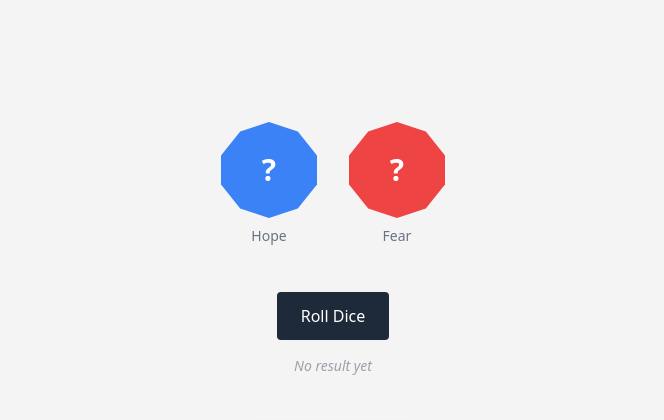
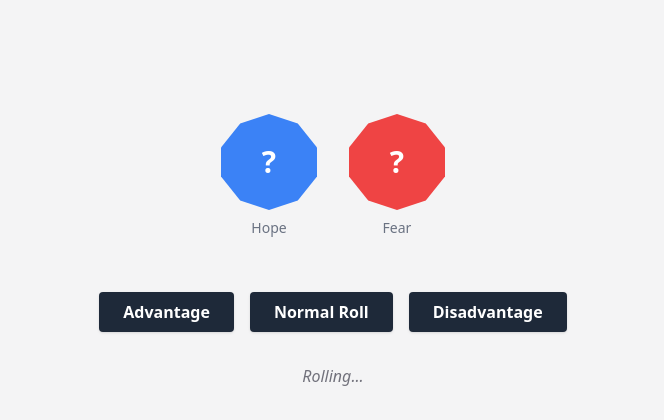
Before and after one commit to vkaraujo/daggerheart-dice-roller, a React (Vite) app: page / in a window 1280 px wide. Shown: the top 420 px of the page, without its empty margins (307-971 px from the left). Built offline with nearby package versions, Linux system fonts and the light colour scheme.

Commit message:
feat: advantage tech

```diff
--- a/src/App.jsx
+++ b/src/App.jsx
@@ -1,11 +1,12 @@
 import Dice from "./components/Dice";
+import D6 from "./components/D6";
 import RollButton from "./components/RollButton";
 import ResultDisplay from "./components/ResultDisplay";
 import ResultBox from "./components/ResultBox";
 import useDiceRoll from "./hooks/useDiceRoll";
 
 export default function App() {
-  const { hope, fear, rolling, prompt, roll } = useDiceRoll();
+  const { hope, fear, d6, mode, rolling, prompt, roll } = useDiceRoll();
 
   const isCritical = hope === fear && hope !== null;
   const hopeWins = hope > fear;
@@ -13,7 +14,16 @@ export default function App() {
 
   return (
     <div className="min-h-screen bg-zinc-100 text-zinc-800 flex flex-col items-center justify-center p-4 relative">
-      <div className="flex gap-8 mb-6">
+      <div className="flex flex-col items-center gap-y-4 mb-6">
+        {mode !== "normal" && (
+          <p className="mb-2 text-sm text-zinc-500 italic">
+            Rolling with {mode}...
+          </p>
+        )}
+
+        <div className="flex gap-8 mb-6 items-center">
+          {mode === "advantage" && <D6 value={d6} />}
+
           <Dice
             label="Hope"
             value={hope}
@@ -22,6 +32,7 @@ export default function App() {
             isWinner={!isCritical && hopeWins}
             isCritical={isCritical}
           />
+
           <Dice
             label="Fear"
             value={fear}
@@ -30,11 +41,25 @@ export default function App() {
             isWinner={!isCritical && fearWins}
             isCritical={isCritical}
           />
+
+          {mode === "disadvantage" && <D6 value={d6} />}
+        </div>
       </div>
 
-      <RollButton onClick={roll} disabled={rolling} />
+      <div className="flex justify-center gap-x-4 mb-4">
+        <RollButton onClick={() => roll("advantage")} disabled={rolling}>
+          Advantage
+        </RollButton>
+        <RollButton onClick={() => roll("normal")} disabled={rolling}>
+          Normal Roll
+        </RollButton>
+        <RollButton onClick={() => roll("disadvantage")} disabled={rolling}>
+          Disadvantage
+        </RollButton>
+      </div>
+
       <ResultDisplay hope={hope} fear={fear} prompt={prompt} />
-      <ResultBox hope={hope} fear={fear} />
+      <ResultBox hope={hope} fear={fear} extra={d6} mode={mode}/>
 
       <div className="mt-10 text-center text-sm opacity-70">
         <img
--- /dev/null
+++ b/src/components/D6.jsx
@@ -0,0 +1,9 @@
+export default function D6({ value }) {
+  if (value == null) return null;
+
+  return (
+    <div className="w-10 h-10 flex items-center justify-center text-white font-bold text-lg bg-gray-700 rounded-sm shadow">
+      {value}
+    </div>
+  );
+}
--- a/src/components/ResultBox.jsx
+++ b/src/components/ResultBox.jsx
@@ -1,13 +1,53 @@
-export default function ResultBox({ hope, fear, extra = null }) {
+export default function ResultBox({ hope, fear, extra = null, mode = "normal" }) {
   const hasRolled = hope != null && fear != null;
-  const total = hasRolled ? hope + fear + (extra ?? 0) : null;
+  let total = hasRolled ? hope + fear : null;
+  let modifier = 0;
+
+  if (total != null && extra != null) {
+    modifier = mode === "advantage" ? extra : mode === "disadvantage" ? -extra : 0;
+    total += modifier;
+  }
+
+  const renderBreakdown = () => {
+    if (!hasRolled) return null;
+
+    const parts = [`${hope}`, `${fear}`];
+
+    if (extra != null) {
+      const isAdv = mode === "advantage";
+      const isDis = mode === "disadvantage";
+      const sign = isDis ? " - " : " + ";
+      const color = isAdv
+        ? "text-green-600"
+        : isDis
+        ? "text-red-600"
+        : "";
+
+      parts.push(
+        <span key="mod" className={color}>
+          {sign}{extra}
+        </span>
+      );
+    }
+
+    return (
+      <>
+        (
+        {parts.map((part, index) => (
+          <span key={index}>{index > 0 && typeof part === "string" ? " + " : ""}{part}</span>
+        ))}
+        )
+      </>
+    );
+  };
 
   return (
     <div className="mt-8 flex justify-center w-full">
       <div className="bg-white text-zinc-800 px-6 py-2 rounded-full shadow-md border border-zinc-300 text-lg font-medium min-w-[200px] text-center">
         {hasRolled ? (
           <>
-            Total Result: <span className="font-bold">{total}</span>
+            Total Result: <span className="font-bold">{total}</span>{" "}
+            <span className="text-sm text-zinc-500 font-normal ml-2">{renderBreakdown()}</span>
           </>
         ) : (
           <span className="text-zinc-400">Waiting for roll...</span>
--- a/src/components/ResultDisplay.jsx
+++ b/src/components/ResultDisplay.jsx
@@ -1,11 +1,46 @@
-export default function ResultDisplay({ hope, fear, prompt }) {
+export default function ResultDisplay({ hope, fear, prompt, rolling }) {
+  if (rolling || !prompt) {
+    return (
+      <div className="text-center mt-4 min-h-[2rem] text-zinc-500 italic">
+        Rolling...
+      </div>
+    );
+  }
+
+  if (hope == null || fear == null) {
+    return (
+      <div className="text-center mt-4 min-h-[2rem] text-zinc-400 italic">
+        No result yet
+      </div>
+    );
+  }
+
+  const isCritical = hope === fear && hope !== null;
+  let prefix = null;
+  let color = null;
+
+  if (isCritical) {
+    prefix = "CRITICAL!";
+    color = "text-purple-600";
+  } else if (hope > fear) {
+    prefix = "Hope!";
+    color = "text-blue-600";
+  } else if (fear > hope) {
+    prefix = "Fear!";
+    color = "text-red-600";
+  }
+
+  const cleanedPrompt =
+  prefix && typeof prompt === "string"
+    ? prompt.replace(`${prefix} `, "")
+    : prompt ?? "";
+
   return (
     <div className="text-center mt-4 min-h-[2rem] text-zinc-600">
-      {hope == null || fear == null ? (
-        <p className="italic text-sm text-zinc-400">No result yet</p>
-      ) : (
-        <p className="text-lg italic"> {prompt}</p>
-      )}
+      <p className="text-lg italic">
+        {prefix && <strong className={`${color} mr-1`}>{prefix}</strong>}
+        {cleanedPrompt}
+      </p>
     </div>
   );
 }
--- a/src/components/RollButton.jsx
+++ b/src/components/RollButton.jsx
@@ -1,11 +1,11 @@
-export default function RollButton({ onClick, disabled }) {
+export default function RollButton({ onClick, disabled, children }) {
   return (
     <button
       onClick={onClick}
       disabled={disabled}
-      className="bg-gray-800 text-white px-6 py-3 rounded mt-4 hover:bg-gray-700 disabled:opacity-50"
+      className="px-6 py-2 bg-gray-800 text-white font-semibold rounded shadow disabled:opacity-50"
     >
-      Roll Dice
+      {children}
     </button>
   );
 }
--- a/src/hooks/useDiceRoll.js
+++ b/src/hooks/useDiceRoll.js
@@ -1,23 +1,39 @@
 import { useState } from "react";
-import { rollHopeAndFear } from "../utils/rollDice";
 import { getNarrativePrompt } from "../utils/getNarrativePrompt";
 
 export default function useDiceRoll() {
-  const [results, setResults] = useState({ hope: null, fear: null });
+  const [results, setResults] = useState({
+    hope: null,
+    fear: null,
+    d6: null,
+  });
   const [rolling, setRolling] = useState(false);
   const [prompt, setPrompt] = useState(null);
+  const [mode, setMode] = useState("normal");
 
-  const roll = () => {
+  const roll = (newMode = "normal") => {
     setRolling(true);
     setPrompt(null);
 
     setTimeout(() => {
-      const newResults = rollHopeAndFear();
-      setResults(newResults);
-      setPrompt(getNarrativePrompt(newResults.hope, newResults.fear));
+      const hope = Math.ceil(Math.random() * 12);
+      const fear = Math.ceil(Math.random() * 12);
+      const d6 = newMode === "advantage" || newMode === "disadvantage"
+        ? Math.ceil(Math.random() * 6)
+        : null;
+
+      setMode(newMode);
+      setResults({ hope, fear, d6 });
+      setPrompt(getNarrativePrompt(hope, fear));
       setRolling(false);
-    }, 1000);
+    }, 800);
   };
 
-  return { ...results, rolling, prompt, roll };
+  return {
+    ...results,
+    rolling,
+    prompt,
+    mode,
+    roll,
+  };
 }
--- a/src/prompts/crit.yml
+++ b/src/prompts/crit.yml
@@ -1,4 +1,4 @@
-- "A moment of perfect balance — a critical success!"
+- "A moment of perfect balance"
 - "Destiny aligns. You strike true with uncanny precision."
 - "The world holds its breath... and you do the impossible."
 - "In a flash of brilliance, you surpass all expectations."
--- a/src/utils/getNarrativePrompt.js
+++ b/src/utils/getNarrativePrompt.js
@@ -1,4 +1,4 @@
-import { prompts } from './loadPrompts';
+import { prompts } from "./loadPrompts";
 
 export function getNarrativePrompt(hope, fear) {
   if (hope == null || fear == null) return null;
```
Lines whose indentation alone changed are shown as unchanged.
